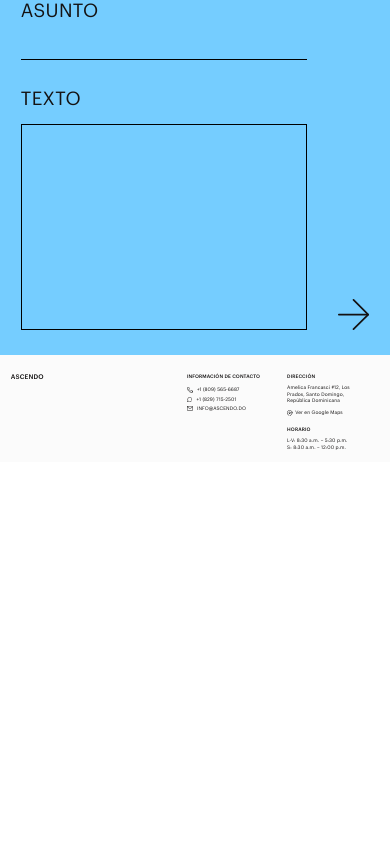
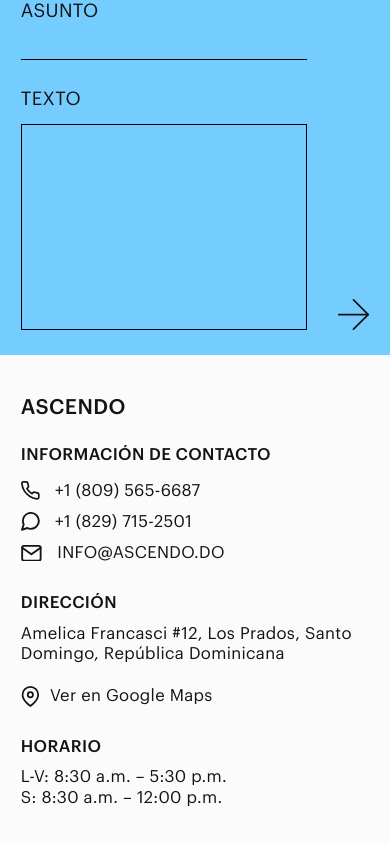
Before and after one commit to AdrianRC/ascendo, a Nuxt app: page / in a window 390 px wide. Shown: the part 2992-3836 px from the top of the page. Before the commit the page ends 3454 px from the top, so only its background shows below. Built offline with nearby package versions, Linux system fonts and the light colour scheme.

Commit message:
feat(footer): add mobile view

```diff
--- a/components/Footer.vue
+++ b/components/Footer.vue
@@ -114,42 +114,38 @@
 
 <style lang="scss">
 footer {
-  padding: vw(70) vw(40) vw(40);
-  display: flex;
-  justify-content: space-between;
+  padding: vwS(40) vwS(20);
 
   h2 {
     font-weight: 500;
-    font-size: vw(24);
-    line-height: vw(26);
+    font-size: vwS(20);
+    line-height: vwS(22);
     letter-spacing: 0.02em;
     text-transform: uppercase;
   }
 
   h3 {
     font-weight: 500;
-    font-size: vw(18);
-    line-height: vw(20);
+    font-size: vwS(16);
+    line-height: vwS(18);
     letter-spacing: 0.02em;
     text-transform: uppercase;
   }
 
   .information {
-    display: flex;
-    padding-right: vw(40);
-
+    margin-top: vwS(25);
     .section + .section {
-      margin-left: vw(100);
+      margin-top: vwS(25);
+      margin-left: 0;
     }
   }
 
   .details {
     font-style: normal;
-    font-size: vw(18);
-    line-height: vw(24);
+    font-size: vwS(16);
+    line-height: vwS(20);
     letter-spacing: 0.02em;
-    margin-top: vw(20);
-    max-width: vw(300);
+    margin-top: vwS(10);
 
     ul {
       padding: 0;
@@ -159,8 +155,8 @@ footer {
       display: flex;
       align-items: center;
       list-style: none;
-      font-size: vw(18);
-      line-height: vw(35);
+      font-size: vwS(16);
+      line-height: vwS(30);
       letter-spacing: 0.02em;
       text-transform: uppercase;
     }
@@ -168,16 +164,90 @@ footer {
     .footer-link a {
       text-decoration: none;
       color: #141212;
-      margin-left: vw(15);
+      margin-left: vwS(15);
       text-transform: uppercase;
     }
 
     .maps {
-      margin-top: vw(20);
+      margin-top: vwS(20);
       display: flex;
       text-decoration: none;
       color: #141212;
       align-items: center;
+
+      span {
+        margin-left: vwS(10);
+      }
+    }
+  }
+
+  .subsection + .subsection {
+    margin-top: vwS(30);
+  }
+
+  svg.phone-svg {
+    width: vwS(18);
+    height: vwS(18);
+  }
+
+  svg.whatsapp-svg {
+    width: vwS(18);
+    height: vwS(18);
+  }
+
+  svg.email-svg {
+    width: vwS(20);
+    height: vwS(16);
+  }
+
+  svg.map-svg {
+    width: vwS(18);
+    height: vwS(20);
+  }
+
+  @include above(small) {
+    padding: vw(70) vw(40) vw(40);
+    display: flex;
+    justify-content: space-between;
+
+    h2 {
+      font-size: vw(24);
+      line-height: vw(26);
+    }
+
+    h3 {
+      font-size: vw(18);
+      line-height: vw(20);
+    }
+
+    .information {
+      display: flex;
+      margin-top: 0;
+      padding-right: vw(40);
+
+      .section + .section {
+        margin-top: 0;
+        margin-left: vw(100);
+      }
+    }
+
+    .details {
+      font-size: vw(18);
+      line-height: vw(24);
+      margin-top: vw(20);
+      max-width: vw(300);
+
+      .footer-link {
+        font-size: vw(18);
+        line-height: vw(35);
+      }
+
+      .footer-link a {
+        margin-left: vw(15);
+      }
+
+      .maps {
+        margin-top: vw(20);
 
         span {
           margin-left: vw(10);
@@ -209,4 +279,5 @@ footer {
       height: vw(24);
     }
   }
+}
 </style>
```
Lines whose indentation alone changed are shown as unchanged.
